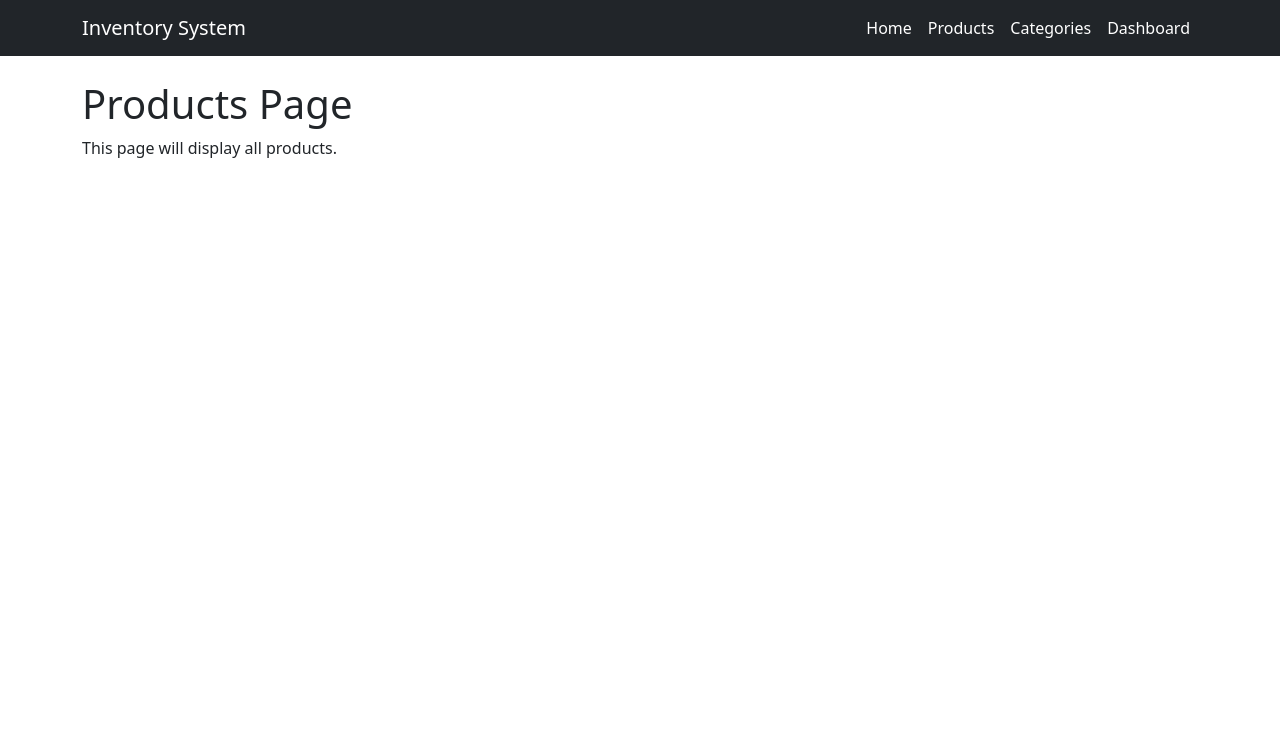
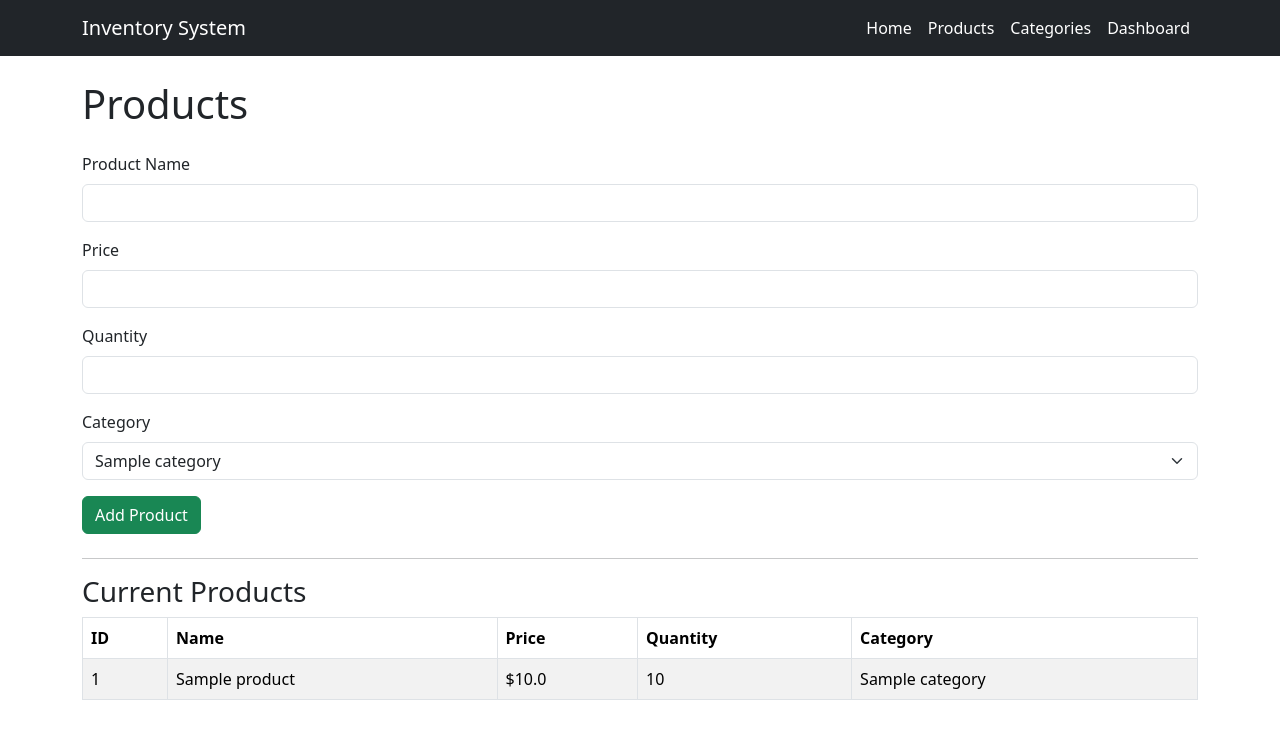
Before and after one commit to tengfive/cs665_project3, a Flask app: page /products in a window 1280 px wide. Shown: the top 739 px of the page. Run offline with Flask 3, Linux system fonts and the light colour scheme; tables that the repository leaves empty hold one stand-in row (values such as "Sample post").

Commit message:
Add product creation and relationship display

```diff
--- a/app.py
+++ b/app.py
@@ -44,10 +44,42 @@ db.ForeignKey("products.product_id"), nullable=False)
 def home():
     return render_template("index.html")
 
-@app.route("/products")
+@app.route("/products", methods=["GET", "POST"])
 def products():
-    return render_template("products.html")
 
+    if request.method == "POST":
+
+        product_name = request.form["product_name"]
+        price = request.form["price"]
+        quantity = request.form["quantity"]
+        category_id = request.form["category_id"]
+
+        if (
+            product_name.strip() != ""
+            and float(price) >= 0
+            and int(quantity) >= 0
+        ):
+
+            new_product = Product(
+                product_name=product_name,
+                price=float(price),
+                quantity=int(quantity),
+                category_id=int(category_id)
+            )
+
+            db.session.add(new_product)
+            db.session.commit()
+
+        return redirect("/products")
+
+    all_products = Product.query.all()
+    all_categories = Category.query.all()
+
+    return render_template(
+        "products.html",
+        products=all_products,
+        categories=all_categories
+    )
 
 @app.route("/categories", methods=["GET", "POST"])
 def categories():
--- a/templates/products.html
+++ b/templates/products.html
@@ -2,8 +2,112 @@
 
 {% block content %}
 
-<h1>Products Page</h1>
+<h1 class="mb-4">Products</h1>
 
-<p>This page will display all products.</p>
+<form method="POST" class="mb-4">
+
+    <div class="mb-3">
+        <label class="form-label">Product Name</label>
+
+        <input
+            type="text"
+            name="product_name"
+            class="form-control"
+            required
+        >
+    </div>
+
+    <div class="mb-3">
+        <label class="form-label">Price</label>
+
+        <input
+            type="number"
+            step="0.01"
+            name="price"
+            class="form-control"
+            required
+        >
+    </div>
+
+    <div class="mb-3">
+        <label class="form-label">Quantity</label>
+
+        <input
+            type="number"
+            name="quantity"
+            class="form-control"
+            required
+        >
+    </div>
+
+    <div class="mb-3">
+
+        <label class="form-label">Category</label>
+
+        <select
+            name="category_id"
+            class="form-select"
+            required
+        >
+
+            {% for category in categories %}
+
+            <option value="{{ category.category_id }}">
+                {{ category.category_name }}
+            </option>
+
+            {% endfor %}
+
+        </select>
+
+    </div>
+
+    <button type="submit" class="btn btn-success">
+        Add Product
+    </button>
+
+</form>
+
+<hr>
+
+<h3>Current Products</h3>
+
+<table class="table table-bordered table-striped">
+
+    <thead>
+
+        <tr>
+            <th>ID</th>
+            <th>Name</th>
+            <th>Price</th>
+            <th>Quantity</th>
+            <th>Category</th>
+        </tr>
+
+    </thead>
+
+    <tbody>
+
+        {% for product in products %}
+
+        <tr>
+
+            <td>{{ product.product_id }}</td>
+
+            <td>{{ product.product_name }}</td>
+
+            <td>${{ product.price }}</td>
+
+            <td>{{ product.quantity }}</td>
+
+            <td>{{ product.category.category_name }}</td>
+
+        </tr>
+
+        {% endfor %}
+
+    </tbody>
+
+</table>
 
 {% endblock %}
```
